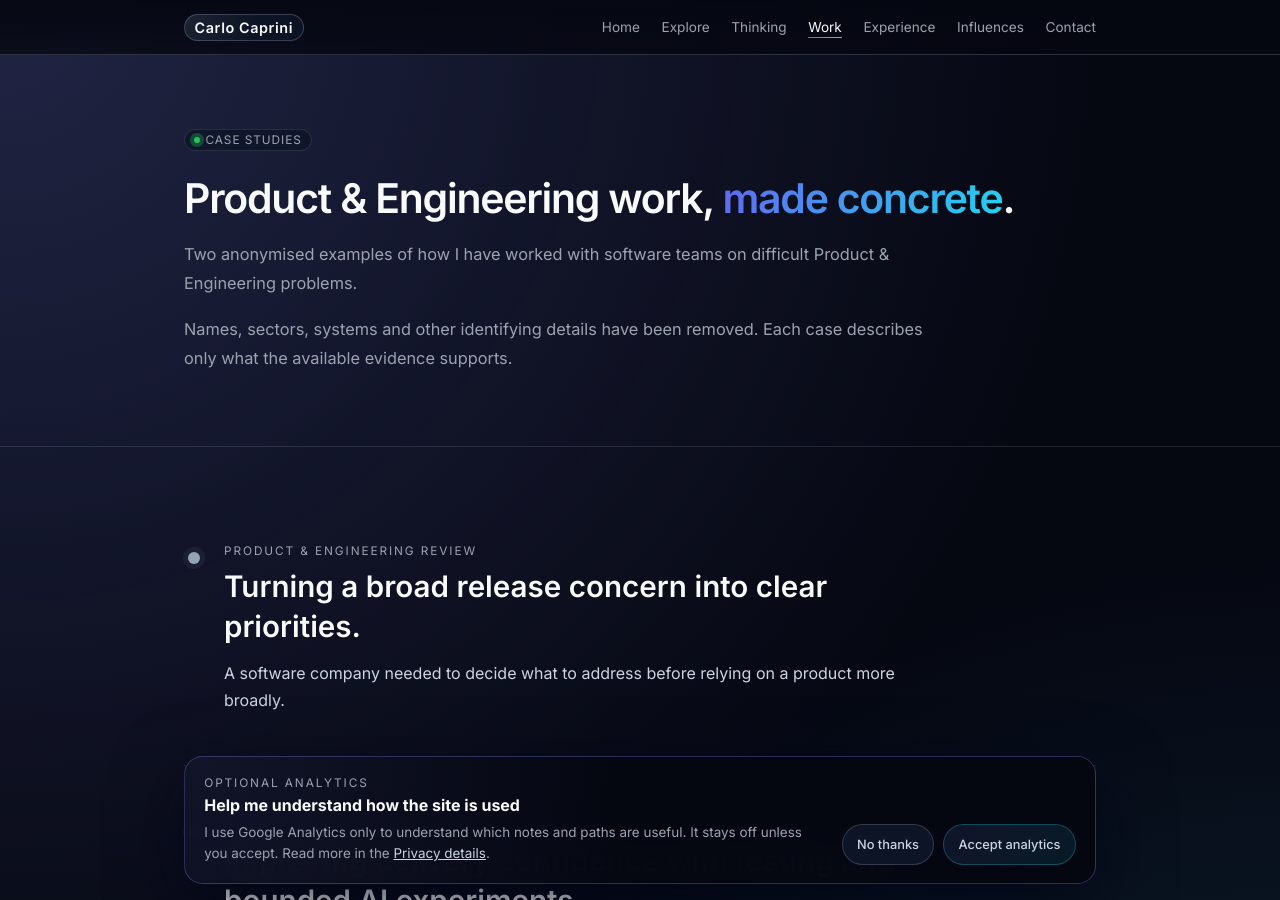
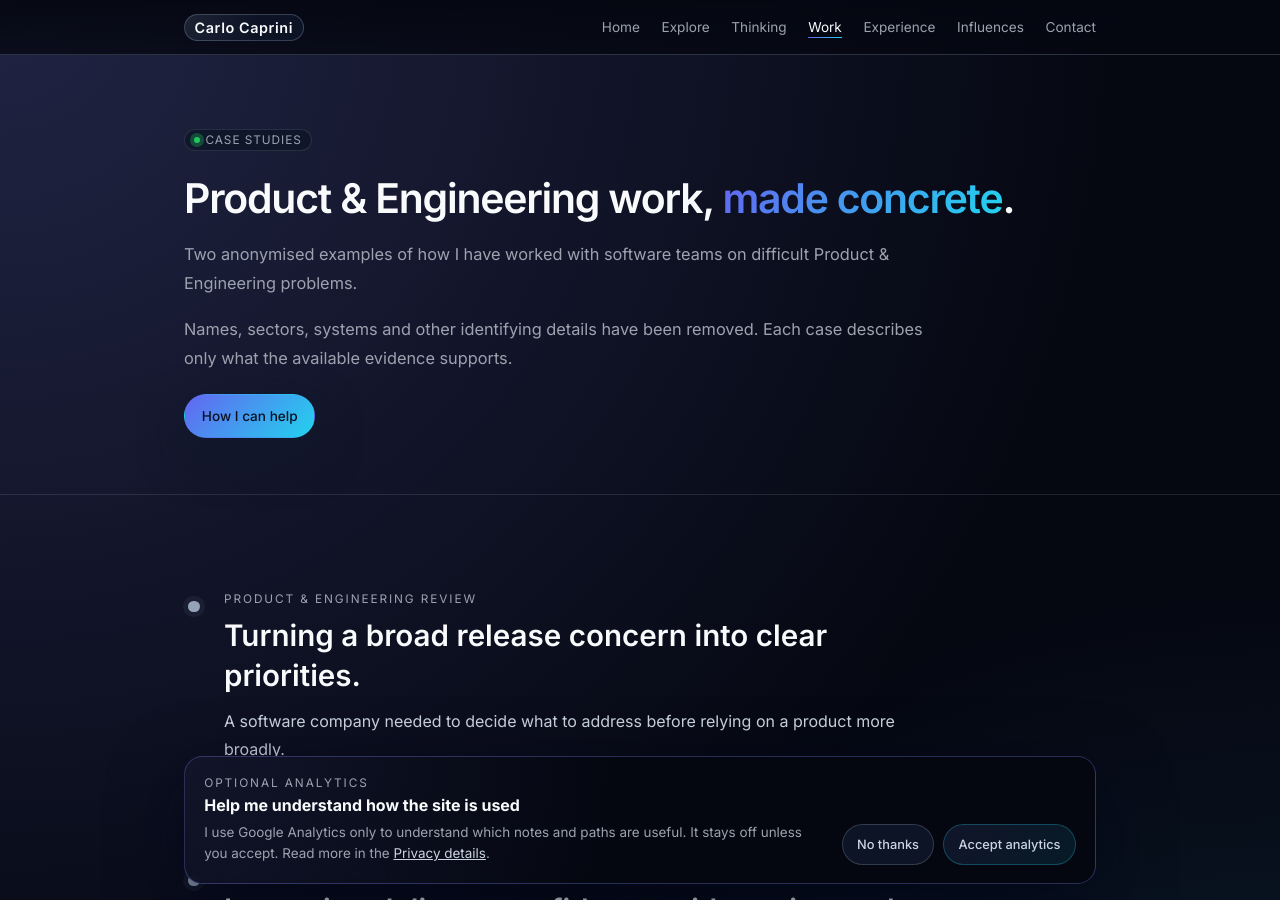
Before and after one commit to carlocaprini/carlocaprini.github.io, a Jekyll site: the page built from pages/case-studies.md, in a window 1280 px wide and 900 px high. Built offline with Jekyll 4.4.1, drawn with Linux system fonts in a browser that asks for light colours.

Commit message:
Link the case studies hero to Work

```diff
--- a/_layouts/case-studies.html
+++ b/_layouts/case-studies.html
@@ -13,6 +13,9 @@ layout: default
         {% for paragraph in page.hero.paragraphs %}
           <p class="hero-subtitle hero-subtitle--wide">{{ paragraph }}</p>
         {% endfor %}
+        <div class="hero-actions hero-actions--compact">
+          <a class="button-primary" href="{{ '/work/' | relative_url }}" data-analytics-event="work_open" data-analytics-link-context="case_studies_hero_work" data-analytics-destination="/work/">How I can help</a>
+        </div>
       </div>
     </div>
   </section>
```
Also changed, not shown: docs/design-system.md (+1 -0 lines).
